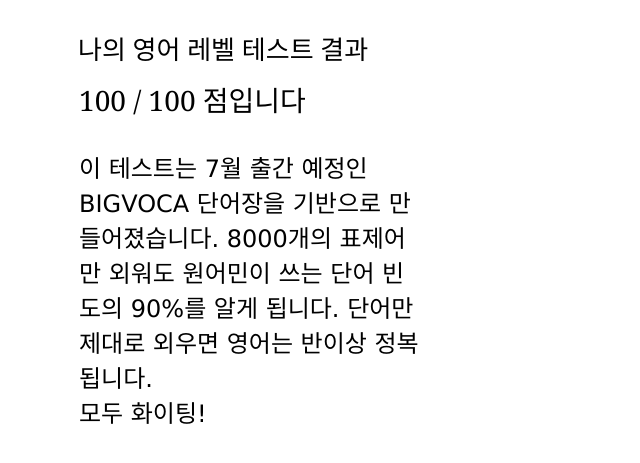
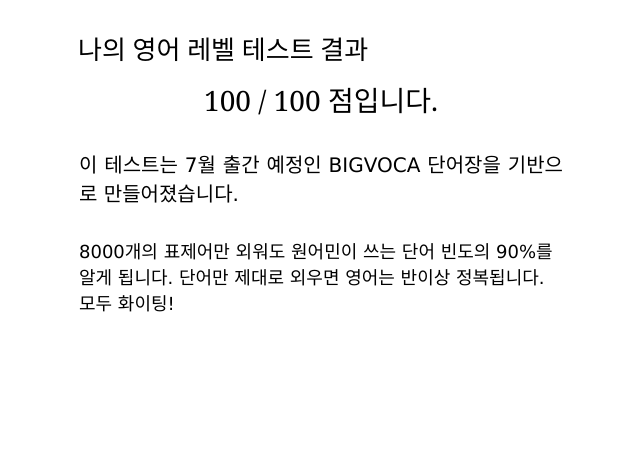
Before and after one commit to twoong/Quiz_application, a PHP site: page /grade.php in a window 1280 px wide. Shown: the top 463 px of the page, without its empty margins (327-967 px from the left). Run offline with PHP 8.4, Linux system fonts and the light colour scheme; tables that the repository leaves empty or names only in its code hold one stand-in row (values such as "Sample post"); data that the repository does not hold is empty.

Commit message:
추가 수정

```diff
--- a/css/style.css
+++ b/css/style.css
@@ -17,7 +17,7 @@ label{margin-left:12px}
 
 #page-wrap{ width: 500px; margin: 30px auto; }
 #choice{margin: 8px 0; padding-left: 20px;}
-#button{text-align:center;margin-top: 20px}
+#button{text-align:center;margin-top: 24px}
 
 .tw-container                 { padding : 0.01em 16px; }
 .tw-padding-jumbo         { padding: 16px 16px!important; }
@@ -50,14 +50,14 @@ label{margin-left:12px}
 }
 
 #results {
-    font: 28px Georgia, Serif; margin-left: 16px;
+    font: 28px Georgia, Serif; margin-left: 16px; text-align: center;
 }
 
 #results1 {
-    font: 24px Verdana,sans-serif; margin-left: 16px; margin-right: 140px;
+    font: 20px Verdana,sans-serif; margin-left: 16px; text-align:justify;
 }
 #results2 {
-    font: 24px Verdana,sans-serif; margin-left: 16px;
+    font: 18px Verdana,sans-serif; margin-left: 16px;
 }
 
 input[type=submit]{
--- a/grade.php
+++ b/grade.php
@@ -89,9 +89,10 @@
         }
     }
 
-    echo "<div id='results'>$totalScore / 100 점입니다 </div>";
+    echo "<div id='results'>$totalScore / 100 점입니다. </div>";
     echo "</br>";
-    echo "<div id='results1'>이 테스트는 7월 출간 예정인 BIGVOCA 단어장을 기반으로 만들어졌습니다. 8000개의 표제어만 외워도 원어민이 쓰는 단어 빈도의 90%를 알게 됩니다. 단어만 제대로 외우면 영어는 반이상 정복됩니다. </br> 모두 화이팅! </div>";
+    echo "<div id='results1'>이 테스트는 7월 출간 예정인 BIGVOCA 단어장을 기반으로 만들어졌습니다.</div></br>";
+    echo "<div id='results2'>8000개의 표제어만 외워도 원어민이 쓰는 단어 빈도의 90%를 알게 됩니다. 단어만 제대로 외우면 영어는 반이상 정복됩니다. </br> 모두 화이팅! </div>";
 
     ?>
 
```
